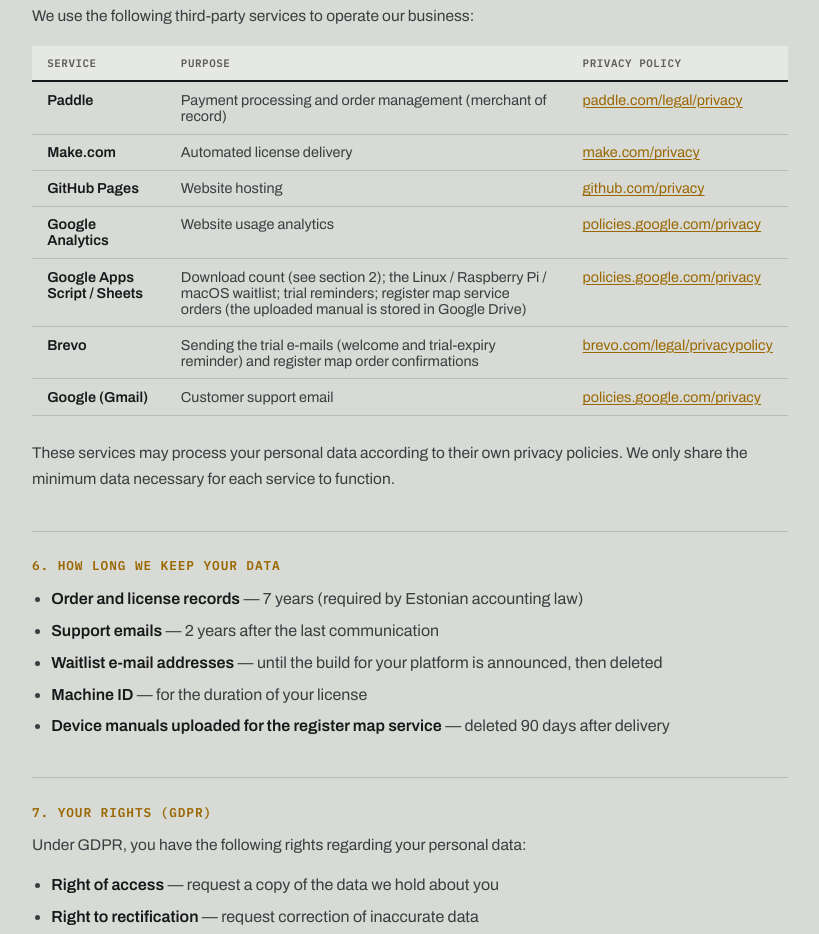
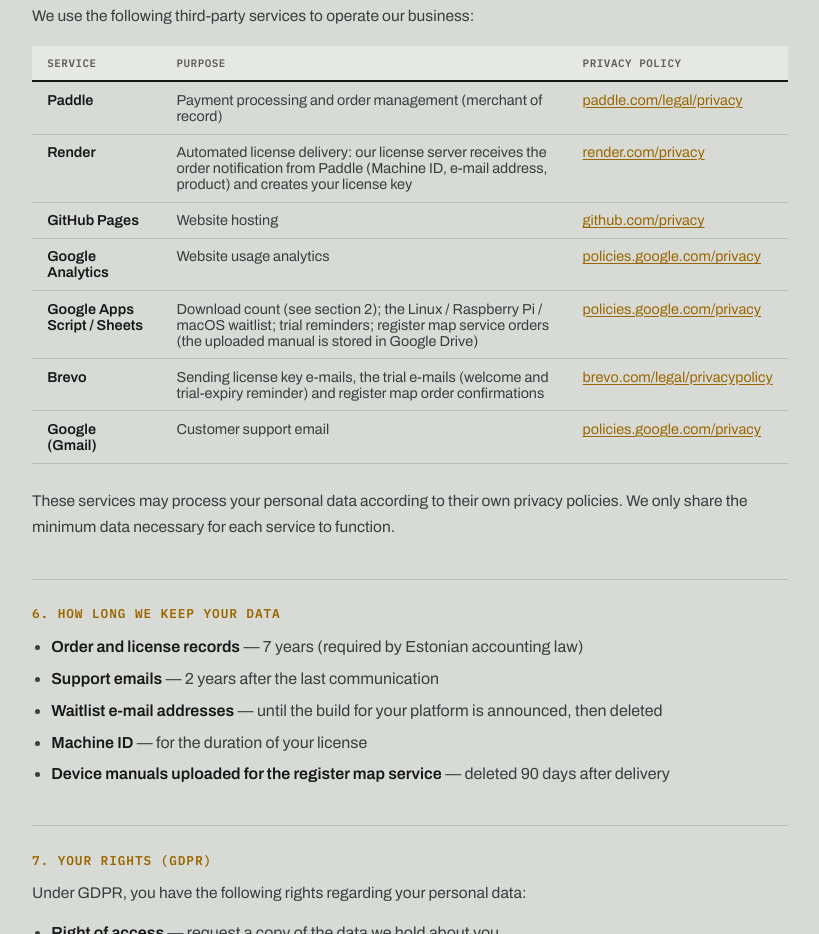
Before and after one commit to vend123/modbusmanager-web, a plain HTML site: page privacy.html in a window 1280 px wide. Shown: the part 1788-2722 px from the top of the page, without its empty margins (230-1049 px from the left). Drawn offline with Linux system fonts and the light colour scheme.

Commit message:
Privacy: Render + Brevo deliver license keys, Make.com removed
Co-Authored-By: Claude Opus 5.5 <noreply@anthropic.com>

```diff
--- a/privacy.html
+++ b/privacy.html
@@ -439,9 +439,9 @@ footer.sf a:hover{color:var(--ink,#16181A);text-decoration:underline}
       <td><a href="https://www.paddle.com/legal/privacy" target="_blank">paddle.com/legal/privacy</a></td>
     </tr>
     <tr>
-      <td><strong>Make.com</strong></td>
-      <td>Automated license delivery</td>
-      <td><a href="https://www.make.com/en/privacy-notice" target="_blank">make.com/privacy</a></td>
+      <td><strong>Render</strong></td>
+      <td>Automated license delivery: our license server receives the order notification from Paddle (Machine ID, e-mail address, product) and creates your license key</td>
+      <td><a href="https://render.com/privacy" target="_blank">render.com/privacy</a></td>
     </tr>
     <tr>
       <td><strong>GitHub Pages</strong></td>
@@ -460,7 +460,7 @@ footer.sf a:hover{color:var(--ink,#16181A);text-decoration:underline}
     </tr>
     <tr>
       <td><strong>Brevo</strong></td>
-      <td>Sending the trial e-mails (welcome and trial-expiry reminder) and register map order confirmations</td>
+      <td>Sending license key e-mails, the trial e-mails (welcome and trial-expiry reminder) and register map order confirmations</td>
       <td><a href="https://www.brevo.com/legal/privacypolicy/" target="_blank">brevo.com/legal/privacypolicy</a></td>
     </tr>
     <tr>
--- a/sitemap.xml
+++ b/sitemap.xml
@@ -194,7 +194,7 @@
   </url>
   <url>
     <loc>https://modbusmanager.com/privacy.html</loc>
-    <lastmod>2026-11-10</lastmod>
+    <lastmod>2026-11-20</lastmod>
     <changefreq>yearly</changefreq>
     <priority>0.3</priority>
   </url>
```
